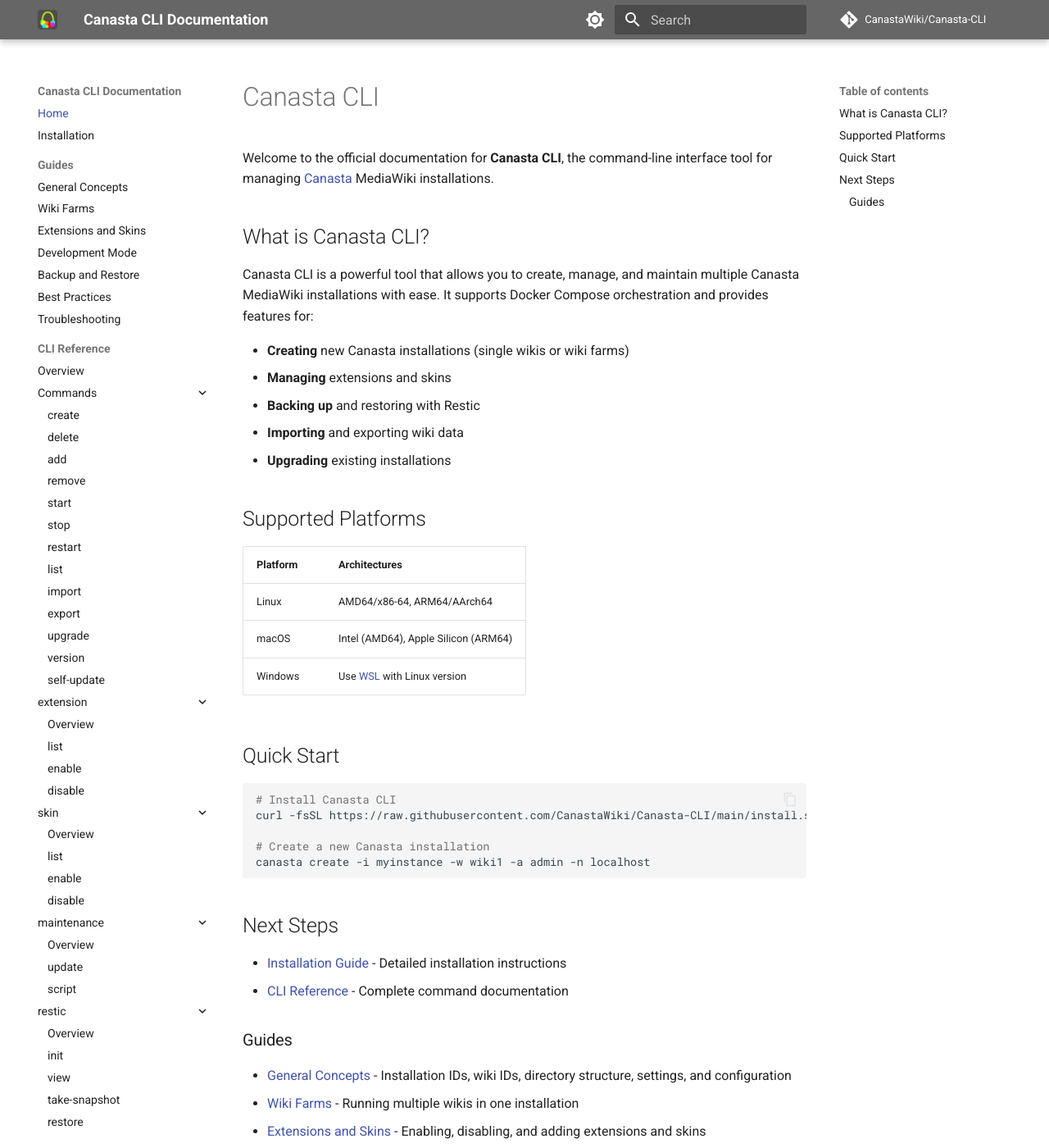
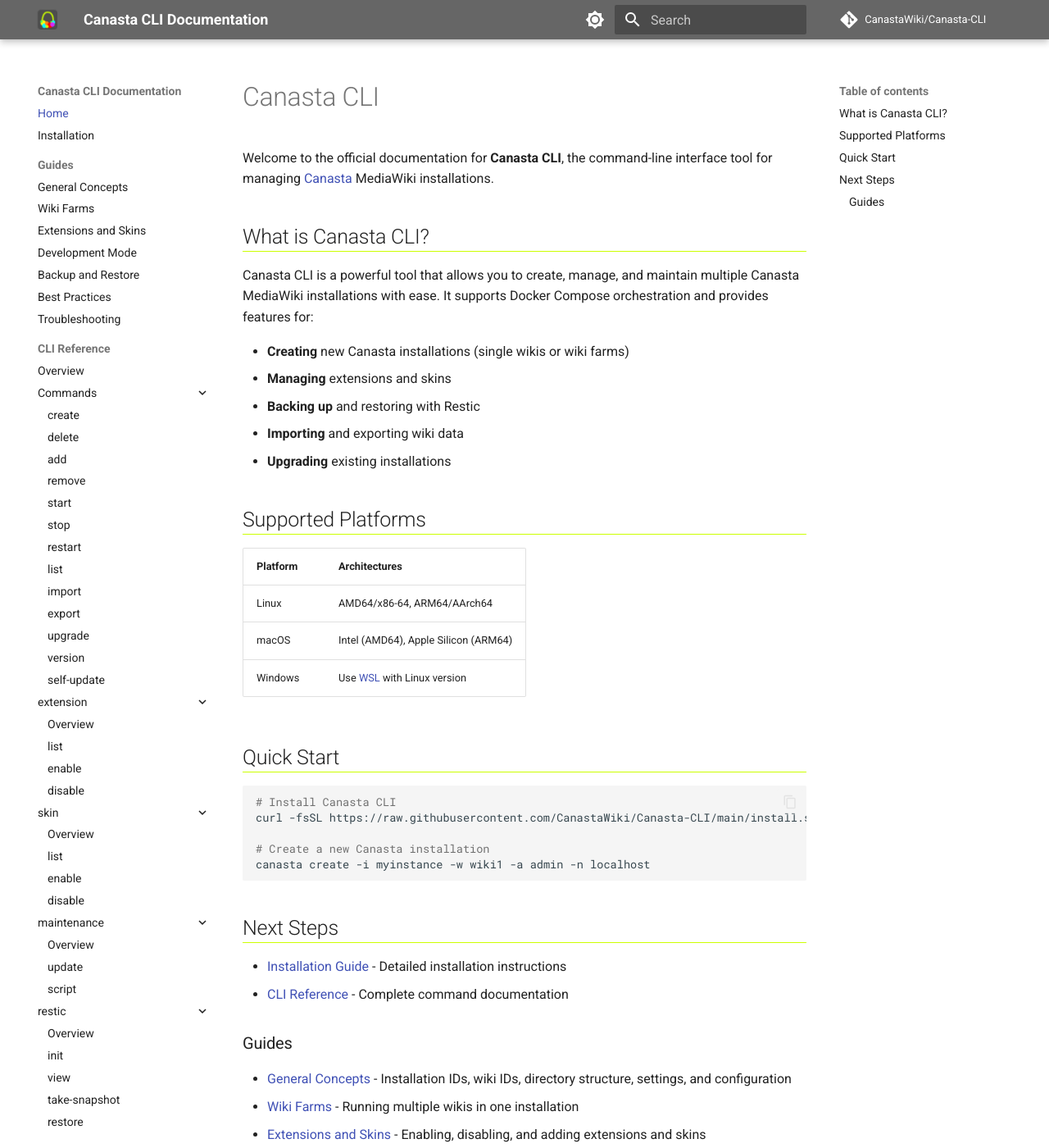
Before and after one commit to CanastaWiki/Canasta-CLI, an MkDocs documentation site: the page built from docs/index.md, in a window 1280 px wide and 1400 px high. Shown: the whole window at 82% size. Built offline with MkDocs 1.6.1 and Material for MkDocs 9.7.7, drawn with Linux system fonts in a browser that asks for light colours; comment, search, counter and statistics services are not loaded.

Commit message:
Attempt to add green underline for headers in MkDocs

```diff
--- a/docs/stylesheets/extra.css
+++ b/docs/stylesheets/extra.css
@@ -7,3 +7,7 @@
   --md-primary-fg-color: #666666;
   --md-accent-fg-color: #ccff00;
 }
+
+h2 {
+  border-bottom: 1px solid #ccff00;
+}
```
